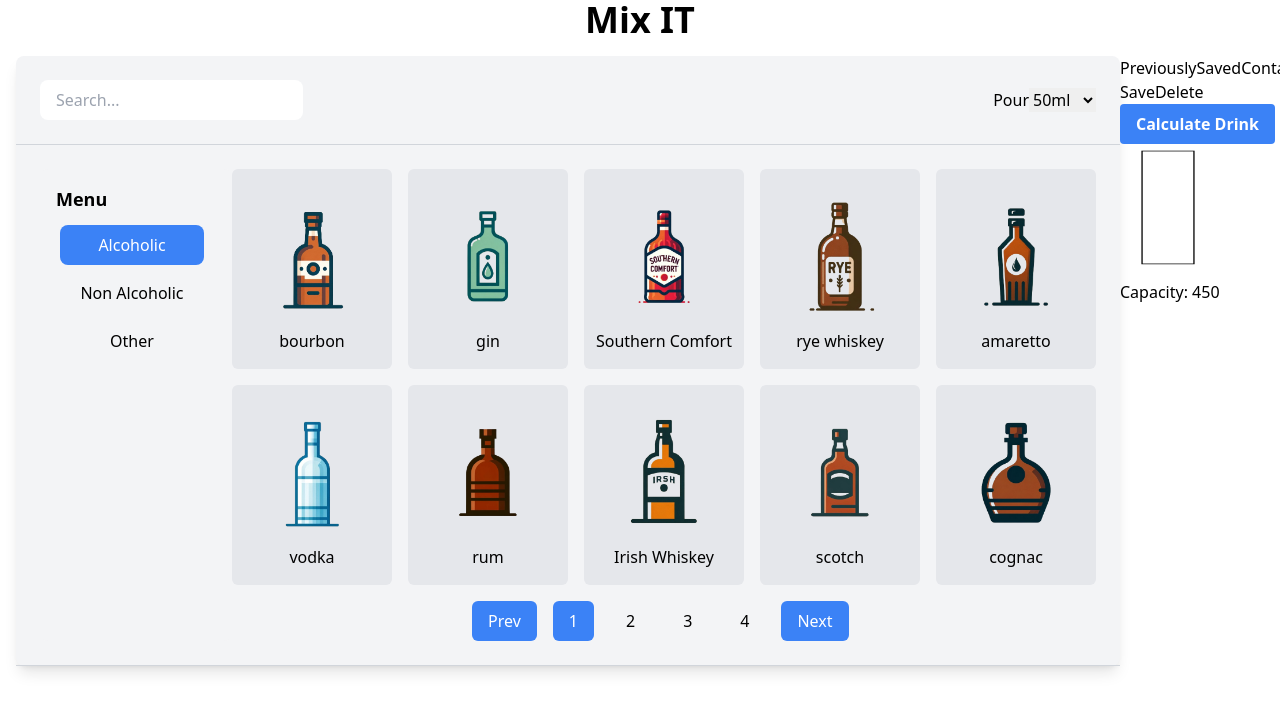
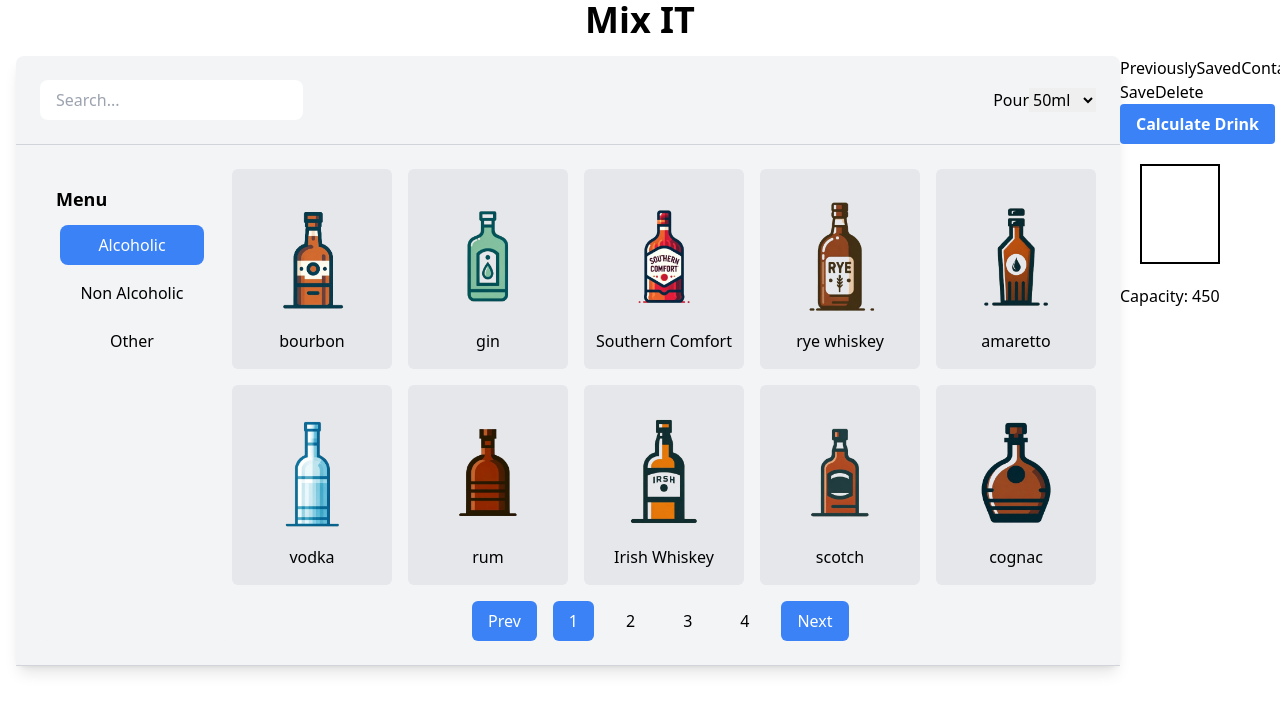
Before and after one commit to andreealuca25/Mix-IT, a React app in the folder client/: page / in a window 1280 px wide. Shown: the top 712 px of the page. Built offline with nearby package versions, Linux system fonts and the light colour scheme.

Commit message:
feat: blending drinks in cup

```diff
--- a/client/src/components/cup/Cup.js
+++ b/client/src/components/cup/Cup.js
@@ -2,11 +2,15 @@ import React, { useState, useEffect, useContext } from "react";
 import CupInfo from "./CupInfo";
 import ContentCalculator from "./ContentCalculator";
 import DrinkContext from "../../contexts/DrinkContext";
+import DrinkGlass from "./DrinkGlass";
+import { blendHexColors } from "../../utils/colorConverter";
 
 function Cup({ cupDetails }) {
   const { currentCapacity, setCurrentCapacity } = useContext(DrinkContext);
   const { cupContent, setCupContent } = useContext(DrinkContext);
   const [calculationResult, setCalculationResult] = useState([]);
+  const [fillColor, setFillColor] = useState("");
+  const [fillLevel, setFillLevel] = useState(0);
 
   useEffect(() => {
     /*reset the cup content and calculation result when the cup data changes*/
@@ -16,10 +20,13 @@ function Cup({ cupDetails }) {
   }, [cupDetails]);
 
   useEffect(() => {
-    if (cupContent.length !== 0) {
-      console.log("cupContent changed", cupContent);
+    if (cupContent.length == 1) {
+      setFillColor(cupContent[0].color);
+      setFillLevel(cupContent[0].quantity);
+    } else if (cupContent.length !== 0) {
       const lastDrinkAdded = cupContent[cupContent.length - 1];
-      console.log("lastDrinkAdded", lastDrinkAdded);
+      setFillColor(blendHexColors(fillColor, lastDrinkAdded.color));
+      setFillLevel(fillLevel + lastDrinkAdded.quantity);
     }
   }, [cupContent]);
   return (
@@ -50,11 +57,12 @@ function Cup({ cupDetails }) {
           setCalculationResult={setCalculationResult}
         />
       )}
-      <img
-        src={`/images/cups/${cupDetails.imgSrc}`}
-        alt="Not available"
-        className="w-24 h-32 mb-2"
+      <DrinkGlass
+        fillLevel={fillLevel}
+        fillColor={fillColor}
+        glassCapacity={500}
       />
+
       <CupInfo
         cupDetails={cupDetails}
         currentCapacity={currentCapacity}
--- a/client/src/components/cup/CupInfo.js
+++ b/client/src/components/cup/CupInfo.js
@@ -13,9 +13,9 @@ const CupInfo = ({ cupDetails, currentCapacity, cupContent }) => {
       {cupContent.length !== 0 && (
         <div>
           <h2>So far you have poured: </h2>
-          {cupContent.map((ingredient) => {
+          {cupContent.map((ingredient, index) => {
             return (
-              <h2 className="bg-sky-500/50 my-4">
+              <h2 key={index} className="bg-sky-500/50 my-4">
                 {ingredient.name} : {ingredient.quantity} ml
               </h2>
             );
--- /dev/null
+++ b/client/src/components/cup/DrinkGlass.js
@@ -0,0 +1,37 @@
+import React from "react";
+
+//TODO: add more custom glasses with different shapes and capacities
+const DrinkGlass = ({
+  fillLevel = 0,
+  fillColor = "blue",
+  glassCapacity = 450,
+}) => {
+  const glassHeight = 100;
+  const fillHeight = (glassHeight * fillLevel) / glassCapacity;
+
+  console.log("fillcolor", fillColor);
+  const styles = {
+    glass: {
+      width: "80px",
+      height: `${glassHeight}px`,
+      border: "2px solid black",
+      position: "relative",
+      margin: "20px",
+    },
+    drink: {
+      width: "100%",
+      height: `${fillHeight}px`,
+      backgroundColor: fillColor,
+      position: "absolute",
+      bottom: 0,
+    },
+  };
+
+  return (
+    <div style={styles.glass}>
+      <div style={styles.drink}></div>
+    </div>
+  );
+};
+
+export default DrinkGlass;
--- /dev/null
+++ b/client/src/utils/colorConverter.js
@@ -0,0 +1,23 @@
+const hexToRgb = (hex) => {
+  let r = parseInt(hex.slice(1, 3), 16);
+  let g = parseInt(hex.slice(3, 5), 16);
+  let b = parseInt(hex.slice(5, 7), 16);
+  return { r, g, b };
+};
+
+const rgbToHex = (r, g, b) => {
+  return "#" + [r, g, b].map((x) => x.toString(16).padStart(2, "0")).join("");
+};
+
+export const blendHexColors = (hex1, hex2) => {
+  let rgb1 = hexToRgb(hex1);
+  let rgb2 = hexToRgb(hex2);
+
+  let blendedRgb = {
+    r: Math.round((rgb1.r + rgb2.r) / 2),
+    g: Math.round((rgb1.g + rgb2.g) / 2),
+    b: Math.round((rgb1.b + rgb2.b) / 2),
+  };
+
+  return rgbToHex(blendedRgb.r, blendedRgb.g, blendedRgb.b);
+};
```
